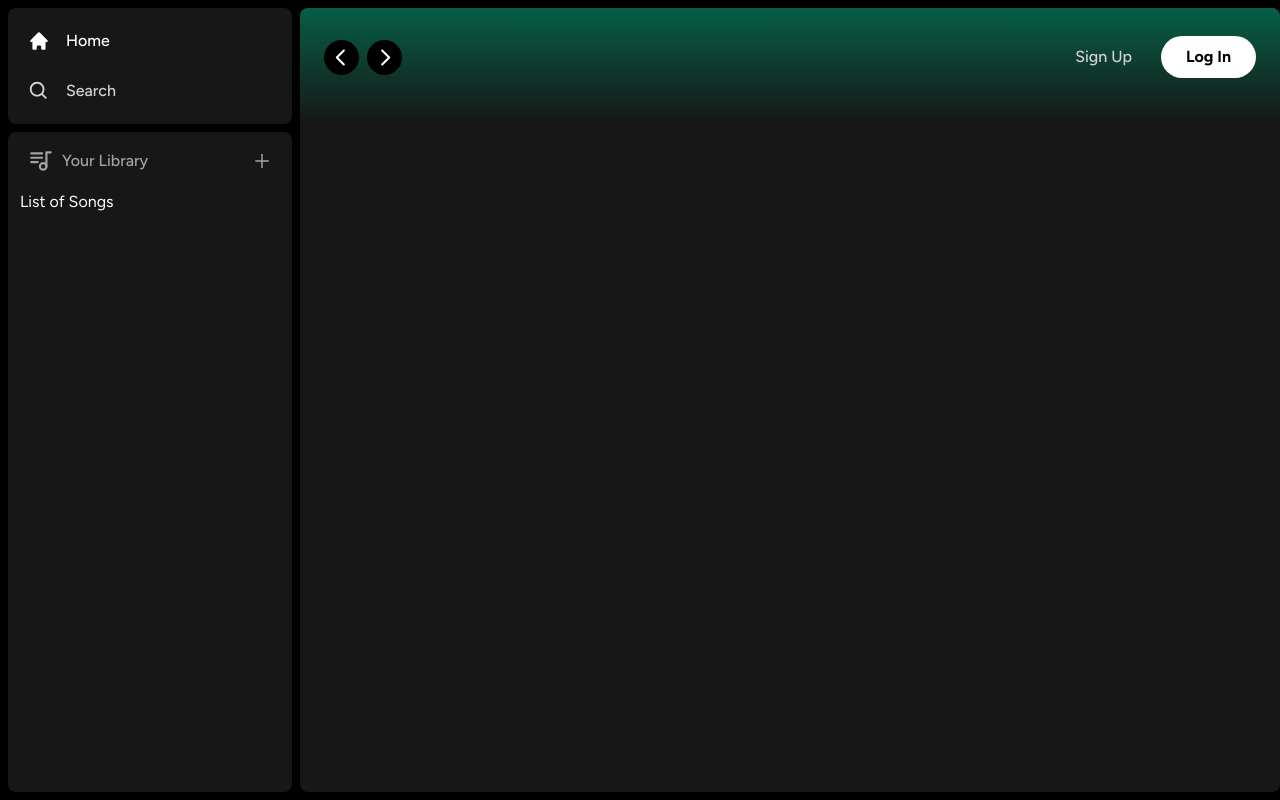
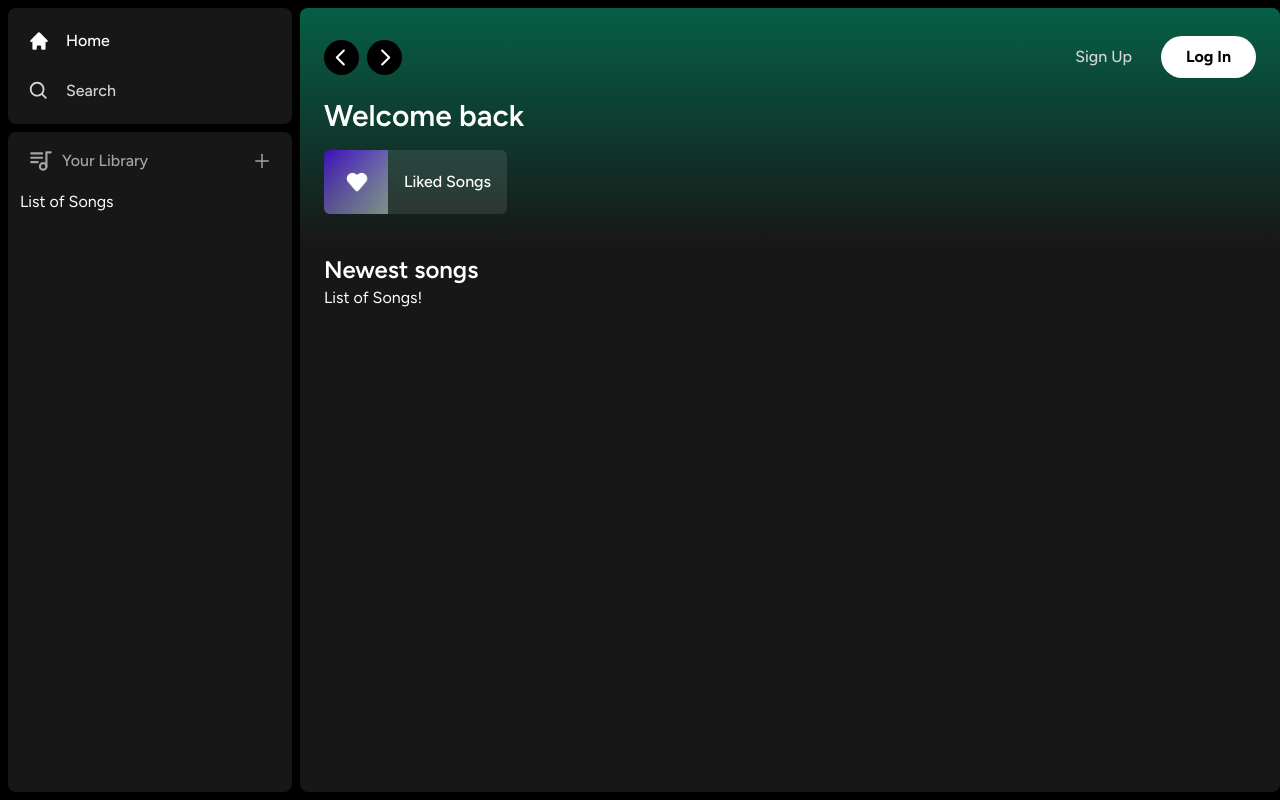
Before and after one commit to ayushCode27/spotify-clone-nextjs-13.4, a Next.js app: page / in a window 1280 px wide. Built offline with nearby package versions, Linux system fonts and the light colour scheme.

Commit message:
add Song list item component

```diff
--- a/app/(site)/page.tsx
+++ b/app/(site)/page.tsx
@@ -1,9 +1,27 @@
-import Header from "@/components/Header";
+import Header from '@/components/Header';
+import ListItem from '@/components/ListItem';
 
 export default function Home() {
   return (
     <div className='bg-neutral-900 rounded-lg h-full w-full overflow-hidden overflow-y-auto'>
-      <Header>new</Header>
+      <Header>
+        <div className='mb-2'>
+          <h1 className='text-white text-3xl font-semibold'>Welcome back</h1>
+          <div className='grig grid-cols-1 sm:grid-cols-2 xl:grid-cols-3 2xl:grid-cols-4 gap-3 mt-4'>
+            <ListItem
+              image={'/images/liked.png'}
+              name='Liked Songs'
+              href='liked'
+            />
+          </div>
+        </div>
+      </Header>
+      <div className='mt-2 mb-7 px-6'>
+        <div className='flex justify-between items-center'>
+          <h1 className='text-white text-2xl font-semibold'>Newest songs</h1>
+        </div>
+        <div>List of Songs!</div>
+      </div>
     </div>
   );
 }
--- a/components/Header.tsx
+++ b/components/Header.tsx
@@ -48,15 +48,21 @@
         </div>
         <div className='flex justify-between items-center gap-x-4'>
           <div>
-            <Button className='bg-transparent text-neutral-300 font-medium'>
+            <Button
+              className='bg-transparent text-neutral-300 font-medium'
+              onClick={() => {}}
+            >
               Sign Up
             </Button>
           </div>
           <div>
-            <Button className='bg-white px-6 py-2'>Log In</Button>
+            <Button className='bg-white px-6 py-2' onClick={() => {}}>
+              Log In
+            </Button>
           </div>
         </div>
       </div>
+      {children}
     </div>
   );
 };
--- /dev/null
+++ b/components/ListItem.tsx
@@ -0,0 +1,35 @@
+'use client';
+
+import { useRouter } from 'next/navigation';
+import Image from 'next/image';
+import React, { FC } from 'react';
+import { FaPlay } from 'react-icons/fa';
+
+interface Props {
+  image: string;
+  name: string;
+  href: string;
+}
+
+const ListItem: FC<Props> = props => {
+  const { image, name, href } = props;
+  const router = useRouter();
+
+  const onClick = () => {
+    // Add authentication before push
+    router.push(href);
+  };
+  return (
+    <button className='relative group flex items-center rounded-md overflow-hidden gap-x-4 bg-neutral-100/10 hover:bg-neutral-100/20 transition pr-4' onClick={onClick}>
+      <div className='relative min-h-[64px] min-w-[64px]'>
+        <Image className='object-cover' fill src={image} alt='image' />
+      </div>
+      <p className='font-medium truncate py-5'>{name}</p>
+      <div className='absolute transition opacity-0 rounded-full flex items-center justify-center bg-green-500 p-4 drop-shadow-md right-5 group-hover:opacity-100 hover:scale-110'>
+        <FaPlay className='text-black' />
+      </div>
+    </button>
+  );
+};
+
+export default ListItem;
```
Also changed, not shown: public/images/liked.png (added).
